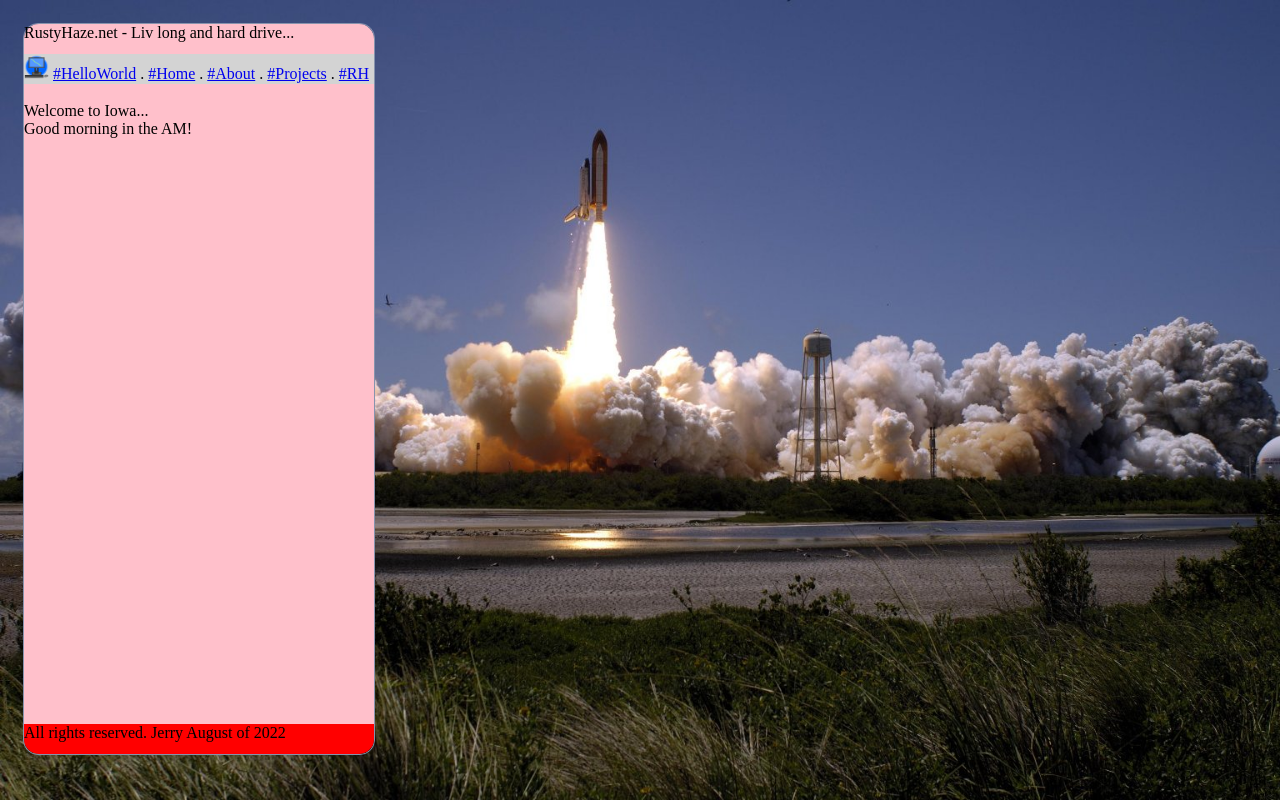
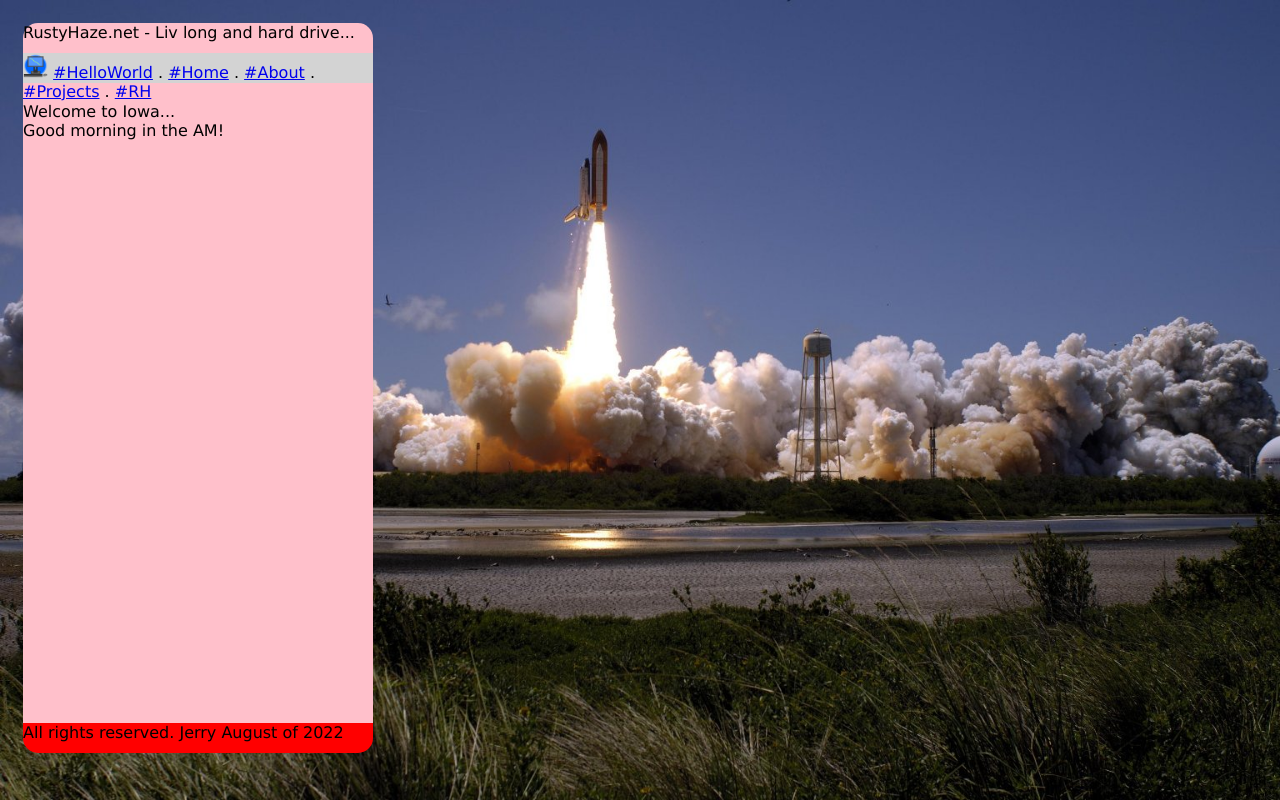
Before and after one commit to rustyhaze2010/Rusty.Silver, a PHP site: page / in a window 1280 px wide. Run offline with PHP 8.4, Linux system fonts and the light colour scheme; data that the repository does not hold is empty.

Commit message:
Update icing-2022.css

```diff
--- a/common/css/icing-2022.css
+++ b/common/css/icing-2022.css
@@ -1,13 +1,11 @@
 #MasterPage{
     border-radius: 15px;
-    border: 1px solid #8793ad;
-
     width: 350px;
     min-height: 700px;
     color: black;
     vertical-align: middle;
     position: absolute;
-    font-family: 'Kaushan_Script';
+    font-family: 'Kaushan_Script', Verdana;
     float: none;
     margin: 0 auto;
     margin-top: 15px;
@@ -15,8 +13,8 @@
     margin-left: 15px;
     margin-right: 15px;
 }
+
 #Header{
-
     word-spacing: middle;
     background: pink;
     height: 30px;
@@ -24,16 +22,14 @@
     border-top-left-radius: 15px;
     border-top-right-radius: 15px;
 }
+
 #Menu{
-
     background: lightgrey;
     height: 30px;
     width: 100%;
-
 }
 
 #Page{
-
     background: pink;
     height: 640px;
     width: 100%;
@@ -41,9 +37,7 @@
 
 }
 #Footer{
-
     background: red;
-
     height: 30px;
     width: 100%;
     border-bottom-left-radius: 15px;
```
